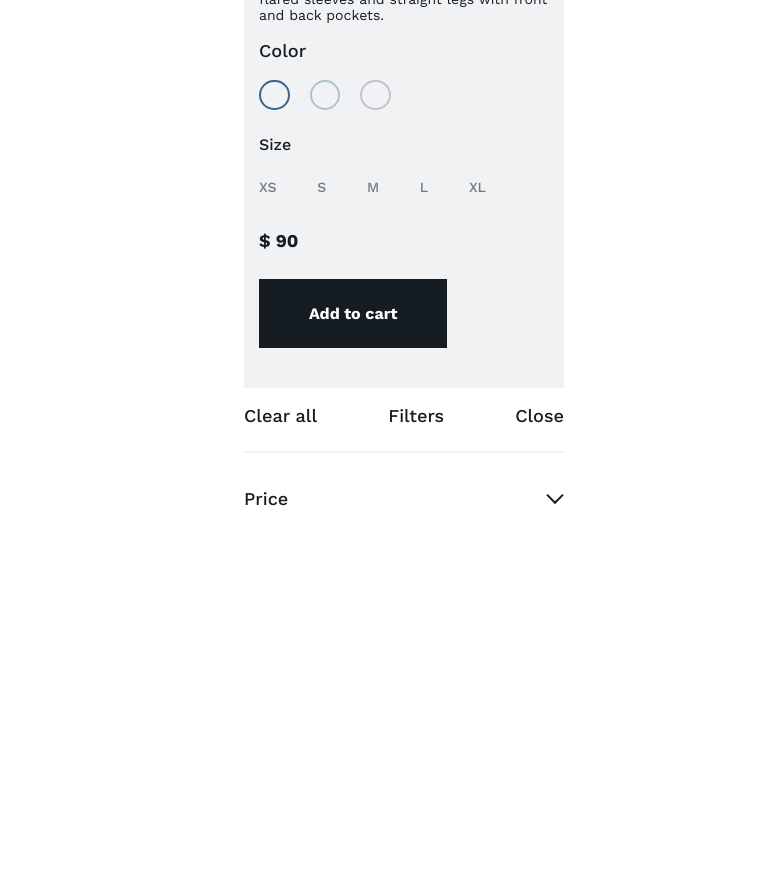
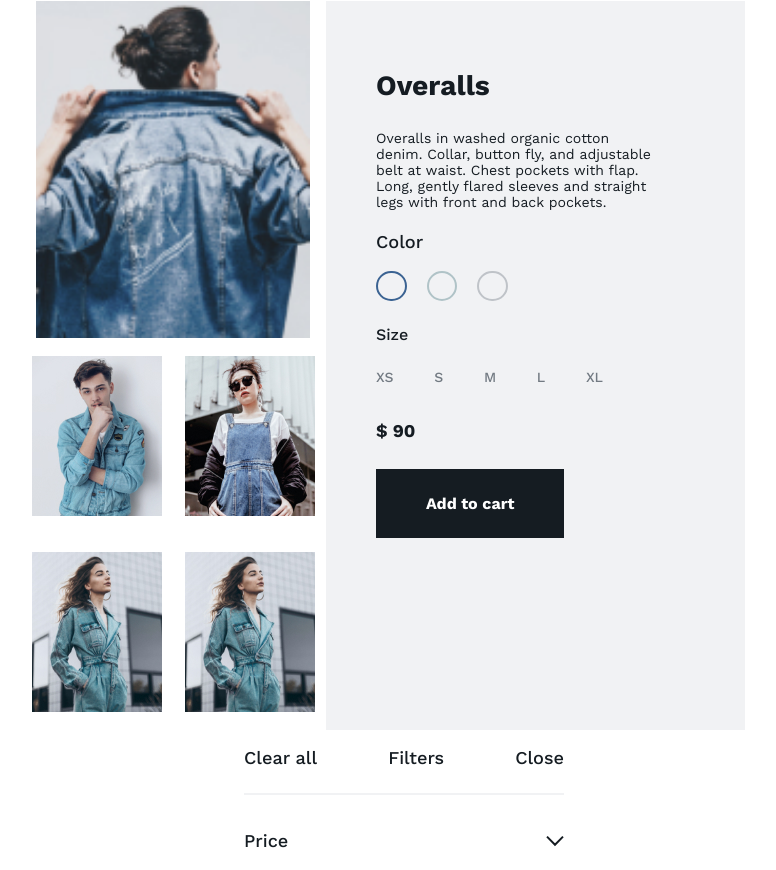
Before and after one commit to hellonasd/denim-app, a React (Create React App) app: page /product/0 in a window 1280 px wide. Shown: the part 1860-2730 px from the top of the page, without its empty margins (236-1012 px from the left). Before the commit the page ends 2387 px from the top, so only its background shows below. Built offline with nearby package versions, Linux system fonts and the light colour scheme.

Commit message:
gallery 768px

```diff
--- a/src/components/Gallery/Gallery.jsx
+++ b/src/components/Gallery/Gallery.jsx
@@ -1,9 +1,7 @@
-import React, { useEffect, useState } from "react";
+import React, {useState } from "react";
 import { act } from "react-dom/test-utils";
 import { ProductDetail } from "../product-detail/ProductDetail.jsx";
-
 import { mockData } from "../../mock-data/mock-data.js";
-
 import "../Gallery/gallery.css";
 
 let index = 2;
@@ -17,13 +15,11 @@ export const Gallery = () => {
     setActive(
       mockData[index - 1 < 0 ? mockData.length - 1 : index - 1].mobileUrl
     );
-
     index -= 1;
     if (index < 0) {
       index = mockData.length - 1;
       setActive(mockData[mockData.length - 1].mobileUrl);
     }
-
     setItems(
       mockData.filter((it) => it.mobileUrl !== mockData[index].mobileUrl)
     );
@@ -34,34 +30,41 @@ export const Gallery = () => {
     setActive(
       mockData[index + 1 > mockData.length - 1 ? 0 : index + 1].mobileUrl
     );
-
     index += 1;
     if (index > mockData.length - 1) {
       index = 0;
       setActive(mockData[0].mobileUrl);
     }
-
     setItems(
       mockData.filter((it) => it.mobileUrl !== mockData[index].mobileUrl)
     );
   };
-  const selectedItem = () => {};
+  const selectedItem = (event) => {
+    const indexOnClicked = mockData.findIndex(
+      (it) => it.mobileUrl === event.target.attributes.src.value
+    );
+    index = indexOnClicked;
+    setActive(mockData[index].mobileUrl);
+    setItems(mockData.filter((it) => it.mobileUrl !== mockData[index].mobileUrl));
+  };
 
   return (
     <div className="gallery__main">
       <div className="gallery__wrapper">
         <div className="gallery__btn">
-          <button onClick={onLeft} className="gallery__btn--left">
+          <button onClick={onLeft} className="gallery__btn--left gallery__btn--resolution" >
             <img
               src="../../img/arrow-left.svg"
               className="gallery__btn--left"
+              alt='arrow-left-for-slider'
             />
           </button>
           <img src={active} alt="" className="gallery__img--active" />
-          <button onClick={onRight} className="gallery__btn--right">
+          <button onClick={onRight} className="gallery__btn--right gallery__btn--resolution">
             <img
               src="../../img/arrow-right.svg"
               className="gallery__btn--right"
+              alt='arrow-right-for-slider'
             />
           </button>
         </div>
@@ -70,7 +73,12 @@ export const Gallery = () => {
             return (
               <ul key={Math.random() * 10} className="gallery__items--list">
                 <li key={Math.random() * 10} className="gallery__items--item">
-                  <img hidden={true} src={it.mobileUrl} alt="" />
+                  <img
+                  onClick={event=> selectedItem(event)}
+                  src={it.mobileUrl} alt=""
+                  className='img__slider img__resolution'
+
+                  />
                 </li>
               </ul>
             );
--- a/src/components/Gallery/gallery.css
+++ b/src/components/Gallery/gallery.css
@@ -1,18 +1,20 @@
-.gallery__main{
+.gallery__main {
   width: 320px;
   margin: 0 auto;
 }
+.gallery__items--item > .img__slider {
+  display: none;
+}
 
-.visibli-hidden{
+.visibli-hidden {
   visibility: hidden;
 }
-.gallery__items--item{
+.gallery__items--item {
   list-style: none;
 }
 
-.gallery__btn{
+.gallery__btn {
   display: flex;
-
 }
 
 .gallery__btn--left {
@@ -22,13 +24,65 @@
   outline: none;
 }
 
-.gallery__btn--right{
+.gallery__btn--right {
   background: none;
   border: none;
   padding-left: 15px;
   outline: none;
-
 }
-.gallery__img--active{
+.gallery__img--active {
   width: 274px;
 }
+
+@media (min-width: 768px) {
+  .gallery__main {
+    display: flex;
+    width: 768px;
+    margin: 0 auto;
+  }
+  .gallery__btn--resolution{
+    display: none;
+  }
+
+  .visibli-hidden {
+    visibility: hidden;
+  }
+  .gallery__items--item {
+    list-style: none;
+  }
+
+  .gallery__items--list{
+    padding: 0px;
+
+  }
+  .gallery__btn {
+    display: flex;
+  }
+  .gallery__items {
+    display: flex;
+    flex-wrap: wrap;
+    width: 306px;
+    justify-content: space-around;
+  }
+
+  .gallery__items--item > .img__slider {
+    display: flex;
+  }
+  .gallery__btn--left {
+    background: none;
+    border: none;
+    padding-right: 15px;
+    outline: none;
+  }
+
+  .gallery__btn--right {
+    background: none;
+    border: none;
+    padding-left: 15px;
+    outline: none;
+  }
+  .gallery__img--active {
+    display: block;
+    margin: 0 auto;
+  }
+}
--- a/src/components/product-detail/productDetail.css
+++ b/src/components/product-detail/productDetail.css
@@ -65,3 +65,80 @@
   align-items: center;
   color: #727a82;
 }
+
+@media (min-width: 768px) {
+  .detail__size--list {
+    list-style: none;
+    padding: 0px;
+    margin: 0px;
+  }
+
+  .detail__size--wrapp {
+    margin-top: 25px;
+    display: flex;
+    justify-content: space-between;
+    width: 227px;
+  }
+  .detail__size {
+    margin-top: 20px;
+    margin-bottom: 0px;
+    font-family: Work Sans;
+    font-style: normal;
+    font-weight: 500;
+    font-size: 16px;
+    line-height: 19px;
+    color: #151c22;
+  }
+
+  .detail__description--title {
+    font-family: Work Sans;
+    font-style: normal;
+    font-weight: bold;
+    font-size: 28px;
+    line-height: 33px;
+    color: #151c22;
+
+  }
+
+  .detail__description--subtitle {
+    font-family: Work Sans;
+    font-style: normal;
+    font-weight: normal;
+    font-size: 14px;
+    line-height: 16px;
+    color: #151c22;
+    width: 275px;
+    height: 74px;
+    padding-bottom: 10px;
+
+  }
+
+  .detail__main {
+    background-color: #f1f2f4;
+  }
+  .detail__wrapper {
+    margin-left: 50px;
+    width: 369px;
+    height: 602px;
+  }
+
+  .detail__price {
+    font-family: Work Sans;
+    font-style: normal;
+    font-weight: bold;
+    font-size: 18px;
+    line-height: 21px;
+    margin-top: 35px;
+  }
+
+  .detail__size--name {
+    font-family: Work Sans;
+    font-style: normal;
+    font-weight: 500;
+    font-size: 14px;
+    line-height: 16px;
+    display: flex;
+    align-items: center;
+    color: #727a82;
+  }
+}
--- a/src/mock-data/mock-data.js
+++ b/src/mock-data/mock-data.js
@@ -39,6 +39,17 @@ export const mockData = [
     tableUrl : `../../img/table-model-4.jpg`,
     dcUrl : `../../img/model-dc-4.jpg`,
   },
+  {
+    name : 'Overalls',
+    price : '$ 160',
+    category : 'firstpage',
+    color : ['#3B6392', '#B0C3C7', ' #BFC3C8'],
+    size : ['XS', 'S', 'M', 'L', 'XL'],
+    mobileUrl : `../../img/model-4.jpg`,
+    tableUrl : `../../img/table-model-4.jpg`,
+    dcUrl : `../../img/model-dc-4.jpg`,
+  },
+
 ]
 
 
```
